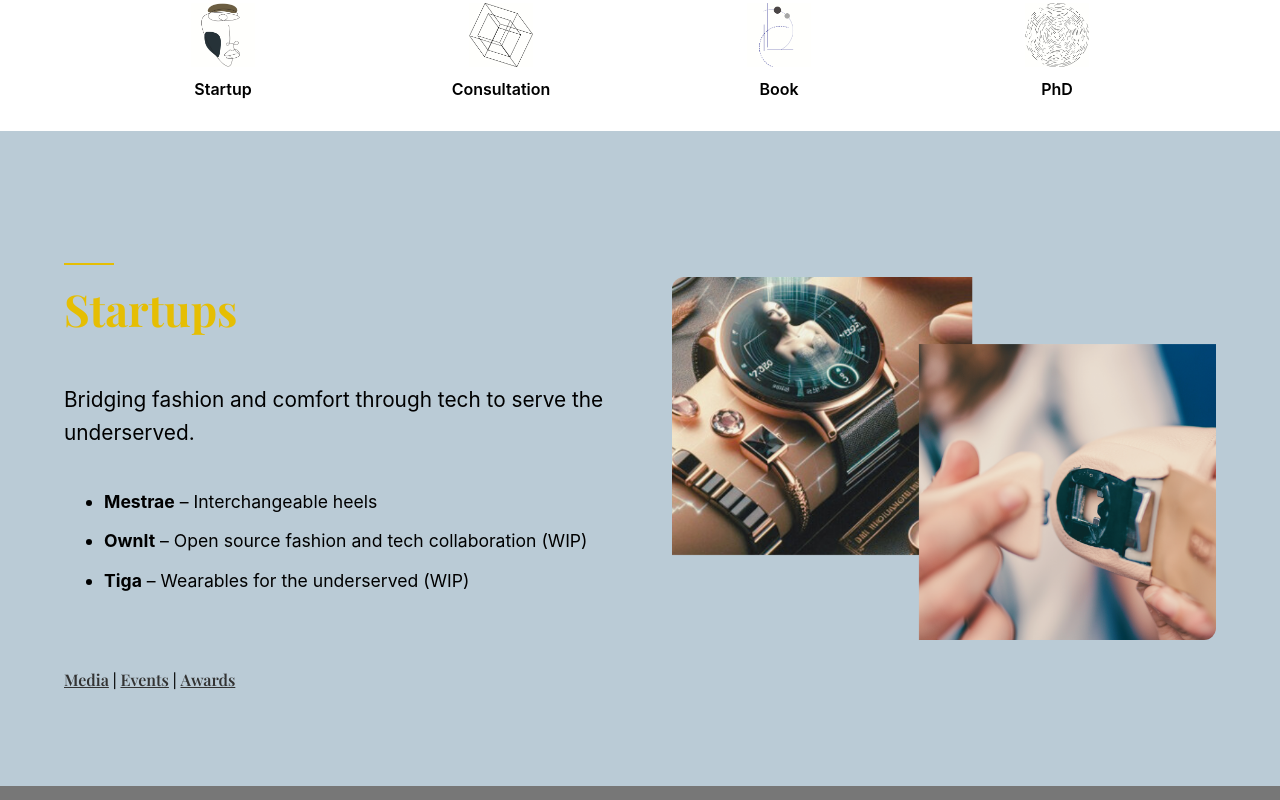
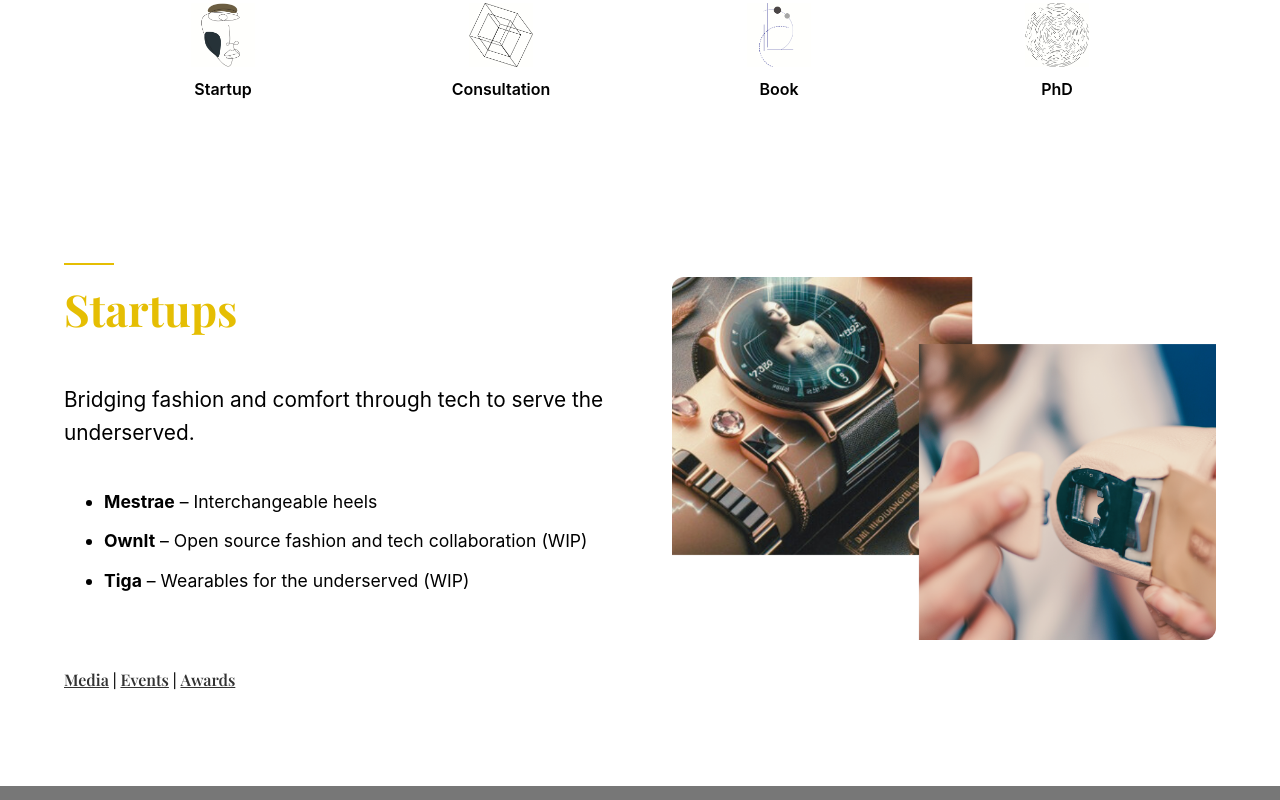
Before and after one commit to christinepamela/personal-site, a plain HTML site: page index.html in a window 1280 px wide. Shown: the part 640-1440 px from the top of the page. Drawn offline with nearby package versions, Linux system fonts and the light colour scheme; grey boxes are pictures that could not be loaded.

Commit message:
Update index.html

```diff
--- a/index.html
+++ b/index.html
@@ -209,7 +209,7 @@
 
 
 
-  <section id="startups" class="split-section" style="background: #BACBD6; color: black; padding: 4rem clamp(1rem, 6vw, 4rem);">
+  <section id="startups" class="split-section" style="background: #BDBe8eA; color: black; padding: 4rem clamp(1rem, 6vw, 4rem);">
   <div style="width: 100%; max-width: 1200px; margin: 0 auto; display: flex; flex-wrap: wrap; gap: 2rem; align-items: center;">
   <div class="split-text">
     <h2 style="font-size: 2.75rem; margin-bottom: 1.5rem; font-family: 'Playfair Display', serif; font-weight: 700; color: #e5be03;">
```
